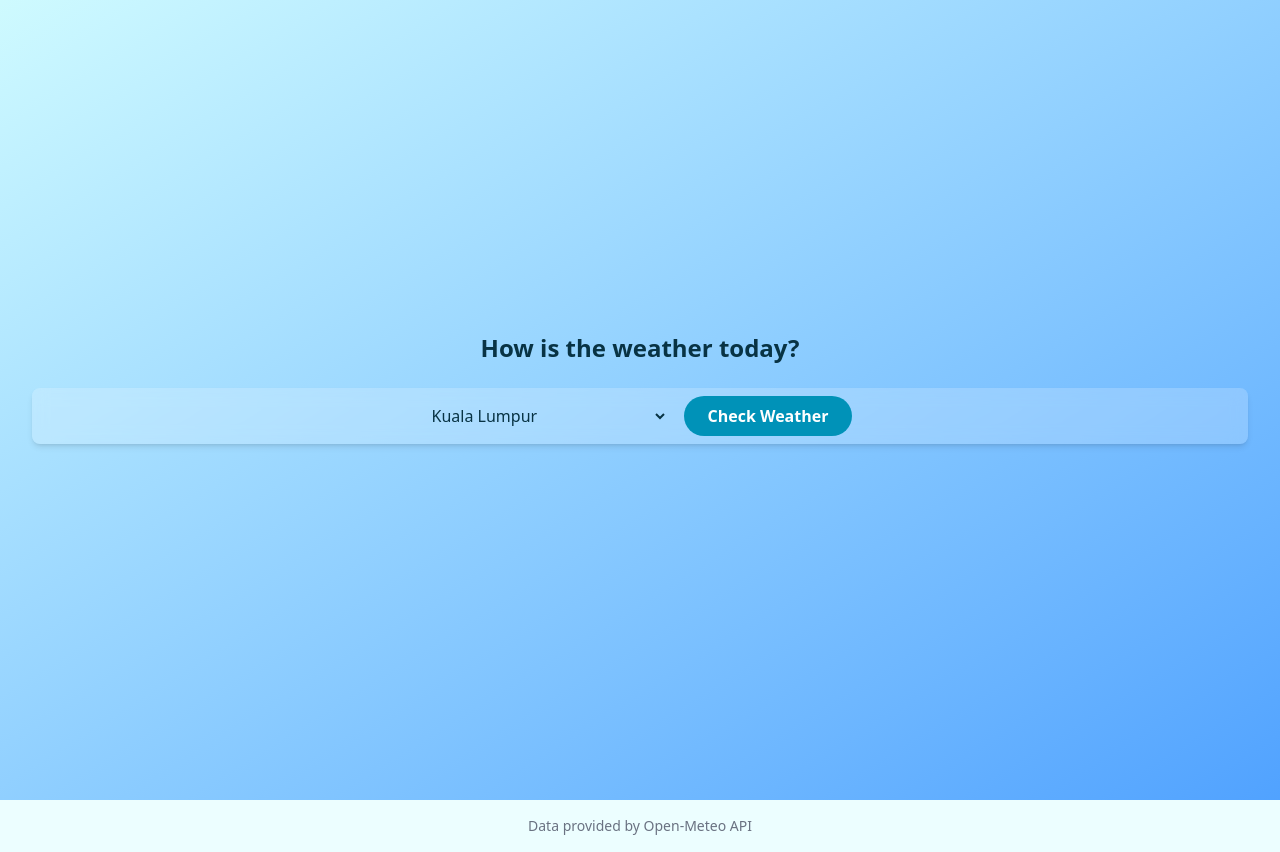
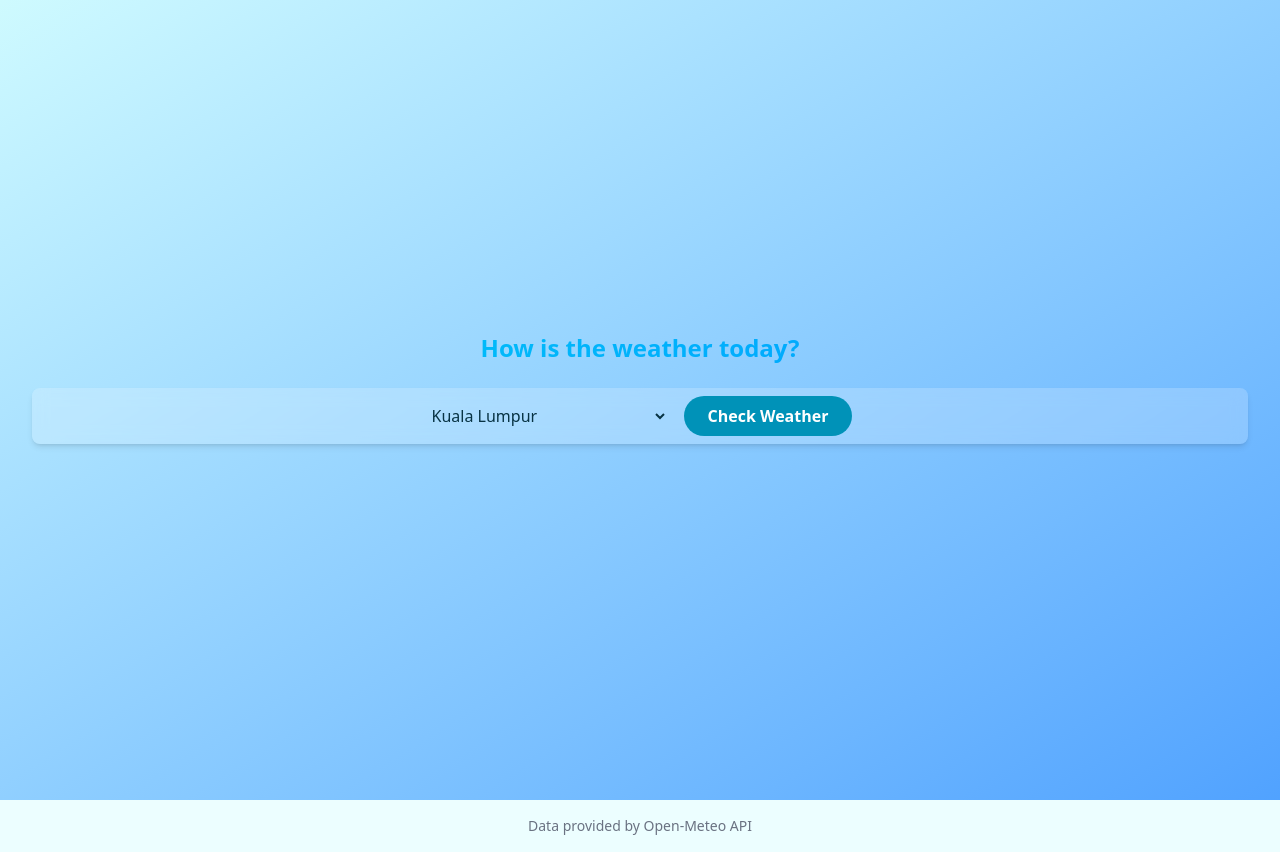
Before and after one commit to faabaf01/bored-irl, a Next.js app: page / in a window 1280 px wide. Built offline with nearby package versions, Linux system fonts and the light colour scheme.

Commit message:
add animation to text

```diff
--- a/src/app/globals.css
+++ b/src/app/globals.css
@@ -16,7 +16,9 @@
 
 @layer base {
   body {
-    @apply bg-background text-foreground antialiased;
+    background-color: var(--background);
+    color: var(--foreground);
+    @apply antialiased;
   }
 }
 
@@ -28,4 +30,27 @@
   .app-btn {
     @apply bg-primary text-white px-4 py-2 rounded-lg hover:opacity-90 cursor-pointer;
   }
+
+  .app-gradient-text {
+    @apply bg-linear-to-r from-cyan-400 via-blue-500 to-purple-500 bg-clip-text text-transparent;
+    background-size: 300% 300%;
+    animation: gradient-move 6s ease-in-out infinite;
+  }
+
+  .app-gradient-text:hover {
+    animation-play-state: paused;
+  }
+
 }
+
+@keyframes gradient-move {
+  0% {
+    background-position: 0% 50%;
+  }
+  50% {
+    background-position: 100% 50%;
+  }
+  100% {
+    background-position: 0% 50%;
+  }
+}
--- a/src/app/page.tsx
+++ b/src/app/page.tsx
@@ -84,7 +84,9 @@ export default function Home() {
     <>
       <main className="min-h-screen flex items-center justify-center bg-linear-to-br from-cyan-100 to-blue-400">
         <div className="w-full px-8 space-y-6 text-center my-10">
-          <h1 className="text-2xl font-bold">How is the weather today?</h1>
+          <p className="app-gradient-text text-2xl font-bold">
+            How is the weather today?
+          </p>
           <div className="px-4 py-2 bg-white/20 backdrop-blur-sm sticky top-0 z-20 rounded-lg shadow-md">
             <select
               value={location}
```
